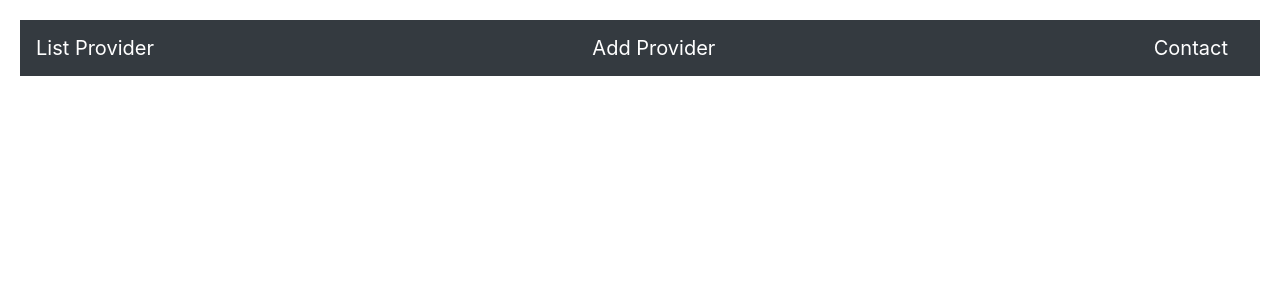
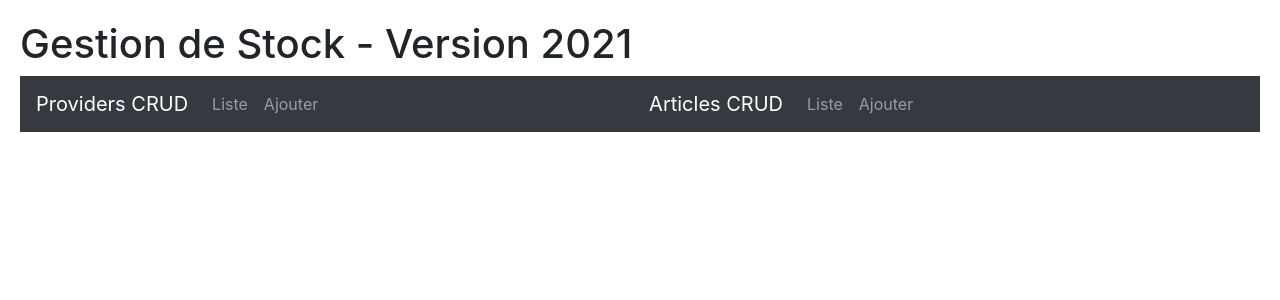
Before and after one commit to MezghichGit/angular, an Angular app: page / in a window 1280 px wide. Shown: the top 300 px of the page. Built offline with nearby package versions, Linux system fonts and the light colour scheme.

Commit message:
version 2

```diff
--- a/src/app/app-routing.module.ts
+++ b/src/app/app-routing.module.ts
@@ -6,11 +6,11 @@ import { ProviderListComponent } from './provider-list/provider-list.component';
 import { ProviderUpdateComponent } from './provider-update/provider-update.component';
 
 const routes: Routes = [
-
+  { path: "", pathMatch: "full", redirectTo: "app-navbar" },
   { path: "contact", component: ContactComponent },
   { path: "addProvider", component: ProviderAddComponent },
   { path: "listProvider", component: ProviderListComponent },
-  { path: "updateProvider", component: ProviderUpdateComponent }
+  { path: "updateProvider/:id", component: ProviderUpdateComponent }
 ];
 
 @NgModule({
--- a/src/app/app.component.html
+++ b/src/app/app.component.html
@@ -1,3 +1,5 @@
+<h1>Gestion de Stock - Version 2021</h1>
+
 <!--h1>{{#trainer}}</h1>
 
 <h1>{{#course}}</h1>
--- a/src/app/app.module.ts
+++ b/src/app/app.module.ts
@@ -1,7 +1,7 @@
 import { NgModule } from '@angular/core';
 import { BrowserModule } from '@angular/platform-browser';
 import {HttpClientModule} from '@angular/common/http';
-
+import { FormsModule } from '@angular/forms';
 import { AppRoutingModule } from './app-routing.module';
 import { AppComponent } from './app.component';
 import { PrefixNomPipe } from './prefix-nom.pipe';
@@ -24,7 +24,9 @@ import { NavbarComponent } from './navbar/navbar.component';
   imports: [
     BrowserModule,
     AppRoutingModule,
-    HttpClientModule
+    HttpClientModule,
+    FormsModule
+
   ],
   providers: [],
   bootstrap: [AppComponent]
--- a/src/app/navbar/navbar.component.html
+++ b/src/app/navbar/navbar.component.html
@@ -1,7 +1,27 @@
-<nav class="navbar navbar-dark bg-dark">
+<!--nav class="navbar navbar-dark bg-dark">
   <a class="navbar-brand" routerLink="/listProvider">List Provider</a>
   <a class="navbar-brand" routerLink="/addProvider">Add Provider</a>
   <a class="navbar-brand" routerLink="/contact">Contact</a>
+</nav-->
+
+
+
+
+<nav class="navbar navbar-expand-lg navbar-dark bg-dark">
+  <a class="navbar-brand" href="#">Providers CRUD</a>
+  <div class="collapse navbar-collapse" id="navbarNavAltMarkup">
+    <div class="navbar-nav">
+      <a class="nav-item nav-link" routerLink="/listProvider" routerLinkActive="active">Liste</a>
+      <a class="nav-item nav-link" routerLink="/addProvider" routerLinkActive="active">Ajouter</a>
+    </div>
+  </div>
+
+  <a class="navbar-brand" href="#">Articles CRUD</a>
+  <div class="collapse navbar-collapse" id="navbarNavAltMarkup">
+    <div class="navbar-nav">
+      <a class="nav-item nav-link" routerLink="#" routerLinkActive="active">Liste</a>
+      <a class="nav-item nav-link" routerLink="#" routerLinkActive="active">Ajouter</a>
+    </div>
+  </div>
 </nav>
-
 <router-outlet></router-outlet>
```
